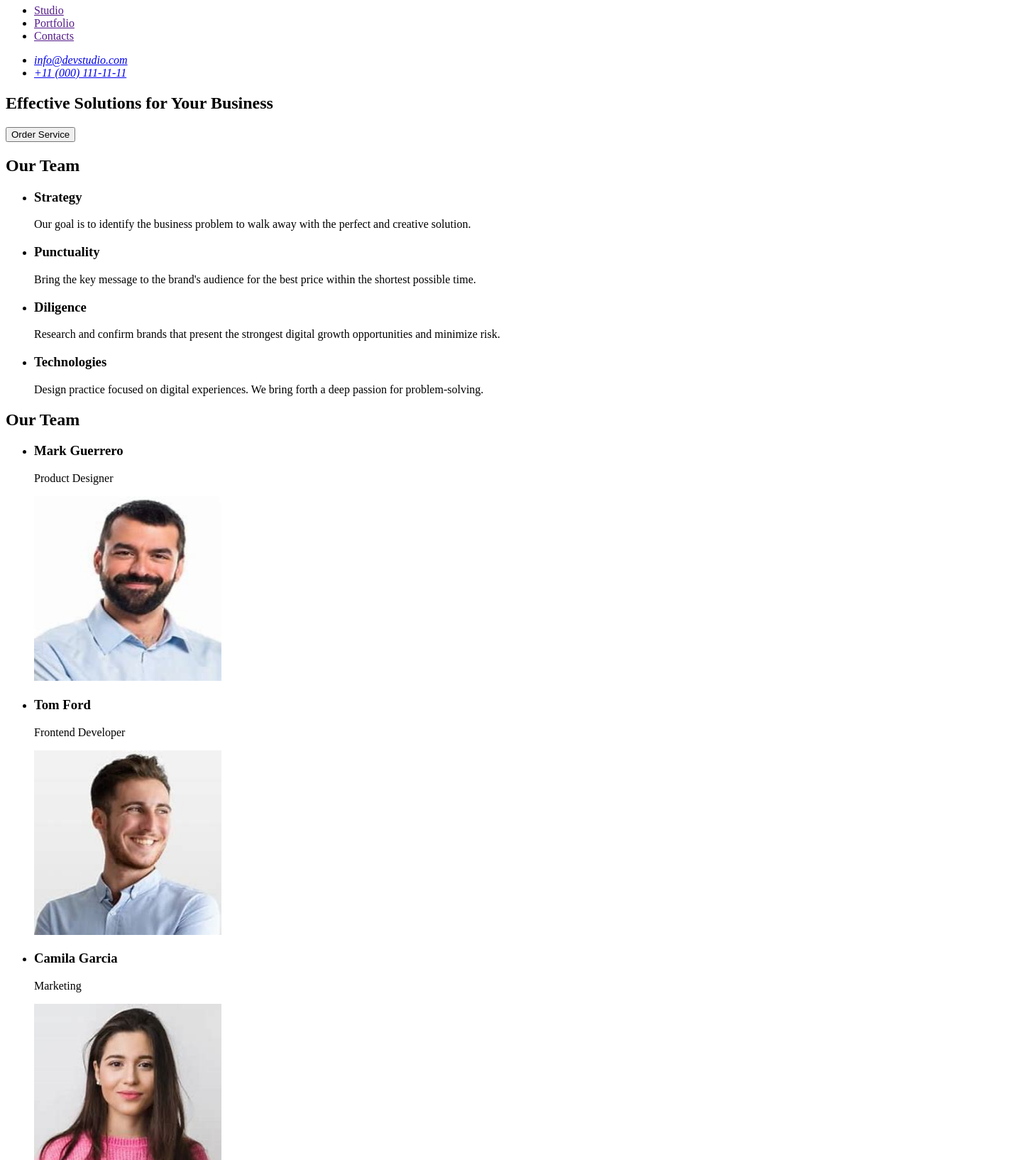
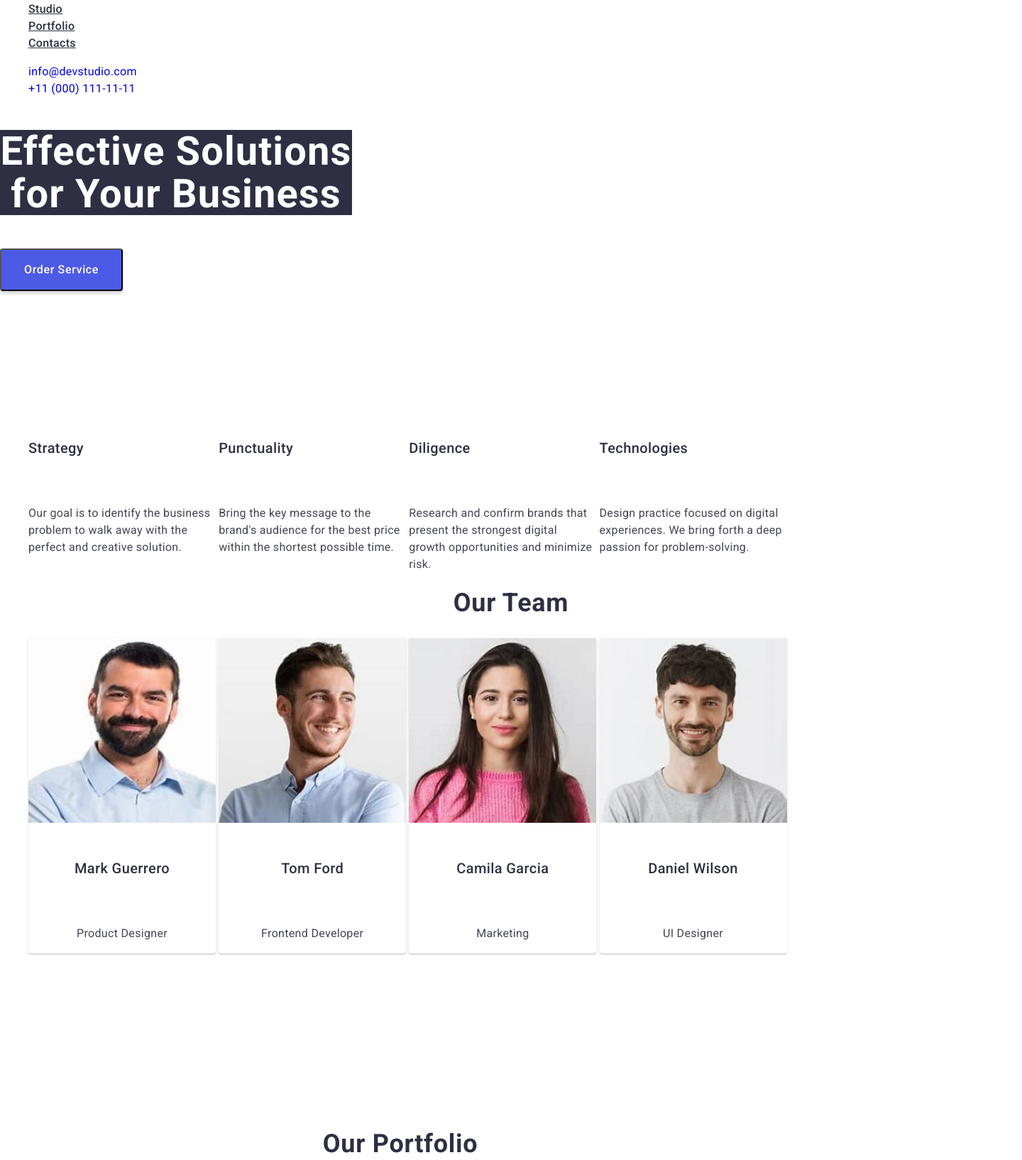
Before and after one commit to KIRINn5/goit-markup-hw-01, a plain HTML site: page index.html in a window 1280 px wide. Shown: the part 36-1670 px from the top of the page at 71% size, 1440 px wide, since content can reach past the window. Drawn offline with nearby package versions, Linux system fonts and the light colour scheme.

Commit message:
goit-markup-hw-02

```diff
--- /dev/null
+++ b/css/styles.css
@@ -0,0 +1,282 @@
+.link {
+  text-decoration: none;
+}
+.list {
+  list-style-type: none;
+}
+
+button {
+  cursor: pointer;
+  display: inline-flex;
+  padding: 16px 32px;
+  align-items: flex-start;
+  gap: 10px;
+  border-radius: 4px;
+  background: var(--iris, #4d5ae5);
+  box-shadow: 0px 4px 4px 0px rgba(0, 0, 0, 0.15);
+}
+.button-text {
+  color: var(--white, #fff);
+
+  /* Button Text */
+  font-family: 'Roboto', sans-serif;
+  font-size: 16px;
+  font-style: normal;
+  font-weight: 500;
+  line-height: 24px; /* 150% */
+  letter-spacing: 0.64px;
+}
+
+.blue-logo {
+  color: var(--iris, #4d5ae5);
+  font-family: 'Raleway', sans-serif;
+  font-size: 18px;
+  font-weight: 700;
+  line-height: 21px; /* 116.667% */
+  letter-spacing: 0.54px;
+  text-transform: uppercase;
+}
+
+.logo {
+  color: var(--navyblue, #2e2f42);
+  font-family: 'Raleway', sans-serif;
+  font-size: 18px;
+  font-weight: 700;
+  line-height: 21px; /* 116.667% */
+  letter-spacing: 0.54px;
+  text-transform: uppercase;
+}
+
+.menu-link {
+  color: var(--navyblue, #2e2f42);
+  font-family: 'Roboto', sans-serif;
+  font-size: 16px;
+  font-style: normal;
+  font-weight: 500;
+  line-height: 24px; /* 150% */
+  letter-spacing: 0.32px;
+}
+
+.section-hero {
+  width: 1440px;
+  height: 400px;
+  flex-shrink: 0;
+}
+
+.hero {
+  width: 496px;
+  color: var(--white, #fff);
+  text-align: center;
+  background: var(--navyblue, #2e2f42);
+  font-family: 'Roboto', sans-serif;
+  font-size: 56px;
+  font-style: normal;
+  font-weight: 700;
+  line-height: 60px; /* 107.143% */
+  letter-spacing: 1.12px;
+}
+
+.address-phone-email {
+  color: var(--slate, #434455);
+  font-family: 'Roboto', sans-serif;
+  font-size: 16px;
+  font-style: normal;
+  font-weight: 400;
+  line-height: 24px; /* 150% */
+  letter-spacing: 0.32px;
+}
+
+.section-one {
+  width: 1128px;
+  height: 200px;
+  flex-shrink: 0;
+}
+
+.description {
+  display: inline-flex;
+  padding-bottom: 0px;
+  flex-direction: column;
+  justify-content: center;
+  align-items: center;
+  gap: 32px;
+}
+
+.stra-tegy {
+  width: 264px;
+  color: var(--navyblue, #2e2f42);
+  font-family: 'Roboto', sans-serif;
+  font-size: 20px;
+  font-style: normal;
+  font-weight: 500;
+  line-height: 24px; /* 120% */
+  letter-spacing: 0.4px;
+}
+
+.punctua-lity {
+  width: 264px;
+  color: var(--navyblue, #2e2f42);
+  font-family: 'Roboto', sans-serif;
+  font-size: 20px;
+  font-style: normal;
+  font-weight: 500;
+  line-height: 24px; /* 120% */
+  letter-spacing: 0.4px;
+}
+
+.dili-gence {
+  width: 264px;
+  color: var(--navyblue, #2e2f42);
+  font-family: 'Roboto', sans-serif;
+  font-size: 20px;
+  font-style: normal;
+  font-weight: 500;
+  line-height: 24px; /* 120% */
+  letter-spacing: 0.4px;
+}
+
+.techno-logies {
+  width: 264px;
+  color: var(--navyblue, #2e2f42);
+  font-family: 'Roboto', sans-serif;
+  font-size: 20px;
+  font-style: normal;
+  font-weight: 500;
+  line-height: 24px; /* 120% */
+  letter-spacing: 0.4px;
+}
+
+.description-text {
+  width: 264px;
+  color: var(--slate, #434455);
+  font-family: 'Roboto', sans-serif;
+  font-size: 16px;
+  font-style: normal;
+  font-weight: 400;
+  line-height: 24px; /* 150% */
+  letter-spacing: 0.32px;
+}
+
+.section-two {
+  width: 1440px;
+  height: 732px;
+  flex-shrink: 0;
+}
+
+.team {
+  color: var(--navyblue, #2e2f42);
+  text-align: center;
+  font-family: 'Roboto', sans-serif;
+  font-size: 36px;
+  font-style: normal;
+  font-weight: 700;
+  line-height: 40px; /* 111.111% */
+  letter-spacing: 0.72px;
+  text-transform: capitalize;
+}
+
+.team-card-one {
+  display: inline-flex;
+  padding-bottom: 0px;
+  flex-direction: column;
+  justify-content: center;
+  align-items: center;
+  gap: 32px;
+  border-radius: 0px 0px 4px 4px;
+  background: var(--white, #fff);
+  box-shadow: 0px 2px 1px 0px rgba(46, 47, 66, 0.08),
+    0px 1px 1px 0px rgba(46, 47, 66, 0.16),
+    0px 1px 6px 0px rgba(46, 47, 66, 0.08);
+}
+
+.team-card-two {
+  display: inline-flex;
+  padding-bottom: 0px;
+  flex-direction: column;
+  justify-content: center;
+  align-items: center;
+  gap: 32px;
+  border-radius: 0px 0px 4px 4px;
+  background: var(--white, #fff);
+  box-shadow: 0px 2px 1px 0px rgba(46, 47, 66, 0.08),
+    0px 1px 1px 0px rgba(46, 47, 66, 0.16),
+    0px 1px 6px 0px rgba(46, 47, 66, 0.08);
+}
+
+.team-card-three {
+  display: inline-flex;
+  padding-bottom: 0px;
+  flex-direction: column;
+  justify-content: center;
+  align-items: center;
+  gap: 32px;
+  border-radius: 0px 0px 4px 4px;
+  background: var(--white, #fff);
+  box-shadow: 0px 2px 1px 0px rgba(46, 47, 66, 0.08),
+    0px 1px 1px 0px rgba(46, 47, 66, 0.16),
+    0px 1px 6px 0px rgba(46, 47, 66, 0.08);
+}
+
+.team-card-four {
+  display: inline-flex;
+  padding-bottom: 0px;
+  flex-direction: column;
+  justify-content: center;
+  align-items: center;
+  gap: 32px;
+  border-radius: 0px 0px 4px 4px;
+  background: var(--white, #fff);
+  box-shadow: 0px 2px 1px 0px rgba(46, 47, 66, 0.08),
+    0px 1px 1px 0px rgba(46, 47, 66, 0.16),
+    0px 1px 6px 0px rgba(46, 47, 66, 0.08);
+}
+
+.team-name {
+  color: var(--navyblue, #2e2f42);
+  text-align: center;
+  font-family: 'Roboto', sans-serif;
+  font-size: 20px;
+  font-style: normal;
+  font-weight: 500;
+  line-height: 24px; /* 120% */
+  letter-spacing: 0.4px;
+}
+
+.team-description {
+  color: var(--slate, #434455);
+  text-align: center;
+  font-family: 'Roboto', sans-serif;
+  font-size: 16px;
+  font-style: normal;
+  font-weight: 400;
+  line-height: 24px; /* 150% */
+  letter-spacing: 0.32px;
+}
+
+.section-three {
+  width: 1128px;
+  height: 1000px;
+  flex-shrink: 0;
+}
+
+.our-portfolio {
+  color: var(--navyblue, #2e2f42);
+  text-align: center;
+  font-family: Roboto;
+  font-size: 36px;
+  font-style: normal;
+  font-weight: 700;
+  line-height: 40px; /* 111.111% */
+  letter-spacing: 0.72px;
+  text-transform: capitalize;
+}
+
+.image-portfolio {
+  display: flex;
+  width: 360px;
+  height: 420px;
+  padding-bottom: 0px;
+  flex-direction: column;
+  align-items: flex-start;
+  gap: 32px;
+  flex-shrink: 0;
+}
--- a/index.html
+++ b/index.html
@@ -5,24 +5,33 @@
     <meta charset="UTF-8">
     <meta name="viewport" content="width=device-width, initial-scale=1.0">
     <title>WebStudio</title>
+    <link rel="preconnect" href="https://fonts.googleapis.com">
+    <link rel="preconnect" href="https://fonts.gstatic.com" crossorigin>
+    <link href="https://fonts.googleapis.com/css2?family=Roboto:wght@400;500;700&display=swap" rel="stylesheet">
+    <link rel="preconnect" href="https://fonts.googleapis.com">
+    <link rel="preconnect" href="https://fonts.gstatic.com" crossorigin>
+    <link href="https://fonts.googleapis.com/css2?family=Raleway:wght@700&display=swap" rel="stylesheet">
+    <link rel="stylesheet" href="https://cdn.jsdelivr.net/npm/modern-normalize@2.0.0/modern-normalize.min.css">
+    <link rel="stylesheet" href="./css/styles.css">
 </head>
 
 <body>
     <header>
         <nav>
 
-            <a href="./index.html">WebStudio</a>
+            <a class="logo link" href="./index.html">
+                <span class="blue-logo">Web</span>Studio</a>
 
-            <ul>
-                <li> <a href="">Studio</a></li>
-                <li> <a href="">Portfolio</a></li>
-                <li> <a href="">Contacts</a></li>
+            <ul class="list">
+                <li class="menu-item list"> <a class="menu-link" href="">Studio</a></li>
+                <li class="menu-item list"> <a class="menu-link" href="">Portfolio</a></li>
+                <li class="menu-item list"> <a class="menu-link" href="">Contacts</a></li>
             </ul>
         </nav>
         <address>
-            <ul>
-                <li><a href="mailto:info@devstudio.com">info@devstudio.com</a></li>
-                <li><a href="tel:+110001111111">+11 (000) 111-11-11</a></li>
+            <ul class="address-phone-email list">
+                <li><a class="link" href="mailto:info@devstudio.com">info@devstudio.com</a></li>
+                <li><a class="link" href="tel:+110001111111">+11 (000) 111-11-11</a></li>
             </ul>
         </address>
     </header>
@@ -30,75 +39,112 @@
 
     <main>
 
-        <section>
-            <h1>Effective Solutions for Your Business</h1>
-            <button type="button">Order Service</button>
+        <section class="section-hero">
+            <h1 class="hero">Effective Solutions for Your Business</h1>
+            <button type="button"><span class="button-text">Order Service</span></button>
         </section>
 
-        <section>
+        <section class="section-one">
 
-            <h2>Our Team</h2>
-
-            <ul>
-                <li>
-                    <h3>Strategy</h3>
-                    <p>Our goal is to identify the business
+            <ul class="list">
+                <li class="description">
+                    <h3 class="stra-tegy">Strategy</h3>
+                    <p class="description-text">Our goal is to identify the business
                         problem to walk away with the perfect and
                         creative solution.</p>
                 </li>
-                <li>
-                    <h3>Punctuality</h3>
-                    <p>Bring the key message to the brand's audience
+                <li class="description">
+                    <h3 class="punctua-lity">Punctuality</h3>
+                    <p class="description-text">Bring the key message to the brand's audience
                         for the best price within the shortest possible time.</p>
                 </li>
-                <li>
-                    <h3>Diligence</h3>
-                    <p>Research and confirm brands that present the
+                <li class="description">
+                    <h3 class="dili-gence">Diligence</h3>
+                    <p class="description-text">Research and confirm brands that present the
                         strongest digital growth opportunities and minimize
                         risk.</p>
                 </li>
-                <li>
-                    <h3>Technologies</h3>
-                    <p>Design practice focused on digital experiences.
+                <li class="description">
+                    <h3 class="techno-logies">Technologies</h3>
+                    <p class="description-text">Design practice focused on digital experiences.
                         We bring forth a deep passion for problem-solving.</p>
                 </li>
             </ul>
 
         </section>
 
-        <section>
+        <section class="section-two">
 
-            <h2>Our Team</h2>
-            <ul>
-                <li>
-                    <h3>Mark Guerrero</h3>
-                    <p>Product Designer</p>
+            <h2 class="team">Our Team</h2>
+            <ul class="list">
+                <li class="team-card-one">
                     <img src="./images/Mark.jpg" alt="Product Designer" width="264" height="260">
+                    <h3 class="team-name">Mark Guerrero</h3>
+                    <p class="team-description">Product Designer</p>
                 </li>
 
-                <li>
-                    <h3>Tom Ford</h3>
-                    <p>Frontend Developer</p>
+                <li class="team-card-two">
                     <img src="./images/Tom.jpg" alt="Frontend Developer" width="264" height="260">
+                    <h3 class="team-name">Tom Ford</h3>
+                    <p class="team-description">Frontend Developer</p>
                 </li>
 
-                <li>
-                    <h3>Camila Garcia</h3>
-                    <p>Marketing</p>
+                <li class="team-card-three">
                     <img src="./images/Camila.jpg" alt="Marketing" width="264" height="260">
+                    <h3 class="team-name">Camila Garcia</h3>
+                    <p class="team-description">Marketing</p>
                 </li>
 
-                <li>
-                    <h3>Daniel Wilson</h3>
-                    <p>UI Designer</p>
-                    <img src="./images/Daniel.jpg" alt="Daniel Wilson" width="264" height="260">
+                <li class="team-card-four">
+                    <img src="./images/Daniel.jpg" alt="UI Designer" width="264" height="260">
+                    <h3 class="team-name">Daniel Wilson</h3>
+                    <p class="team-description">UI Designer</p>
                 </li>
             </ul>
         </section>
 
+        <section class="section-three">
+
+            <h2 class="our-portfolio">Our Portfolio</h2>
+            <ul class="list">
+                <li class="image-portfolio">
+                    <img src="./images/img.jpg" alt="App" width="264" height="260">
+                    <h3 class="our-portfolio-text">Banking App</h3>
+                    <p class="our-portfolio-paregraf">App</p>
+                </li>
+                <li class="image-portfolio">
+                    <img src="./images/img (1).jpg" alt="Marketing" width="264" height="260">
+                    <h3 class="our-portfolio-text">Cashless Payment</h3>
+                    <p class="our-portfolio-paregraf">Marketing</p>
+                </li>
+                <li class="image-portfolio">
+                    <img src="./images/img (2).jpg" alt="App" width="264" height="260">
+                    <h3 class="our-portfolio-text">Meditation App</h3>
+                    <p class="our-portfolio-paregraf">App</p>
+                </li>
+            </ul>
+            <ul class="list">
+                <li class="image-portfolio">
+                    <img src="./images/img (3).jpg" alt="Marketing" width="264" height="260">
+                    <h3 class="our-portfolio-text">Taxi Service</h3>
+                    <p class="our-portfolio-paregraf">Marketing</p>
+                </li>
+                <li class="image-portfolio">
+                    <img src="./images/img (4).jpg" alt="Design" width="264" height="260">
+                    <h3 class="our-portfolio-text">Screen Illustrations</h3>
+                    <p class="our-portfolio-paregraf">Design</p>
+                </li>
+                <li class="image-portfolio">
+                    <img src="./images/img (5).jpg" alt="Marketing" width="264" height="260">
+                    <h3 class="our-portfolio-text">Online Courses</h3>
+                    <p class="our-portfolio-paregraf">Marketing</p>
+                </li>
+            </ul>
+        </section>
     </main>
     <footer>
-        <a href="./index.html">WebStudio</a>
+        <a class="logo link" href="./index.html">
+            <span class="blue-logo">Web</span>Studio</a>
         <p>Increase the flow of customers and sales for
             your business with digital marketing & growth solutions.</p>
     </footer>
```
Also changed, not shown: images/img (1).jpg (added), images/img (2).jpg (added), images/img (3).jpg (added), images/img (4).jpg (added), images/img (5).jpg (added), images/img.jpg (added).
